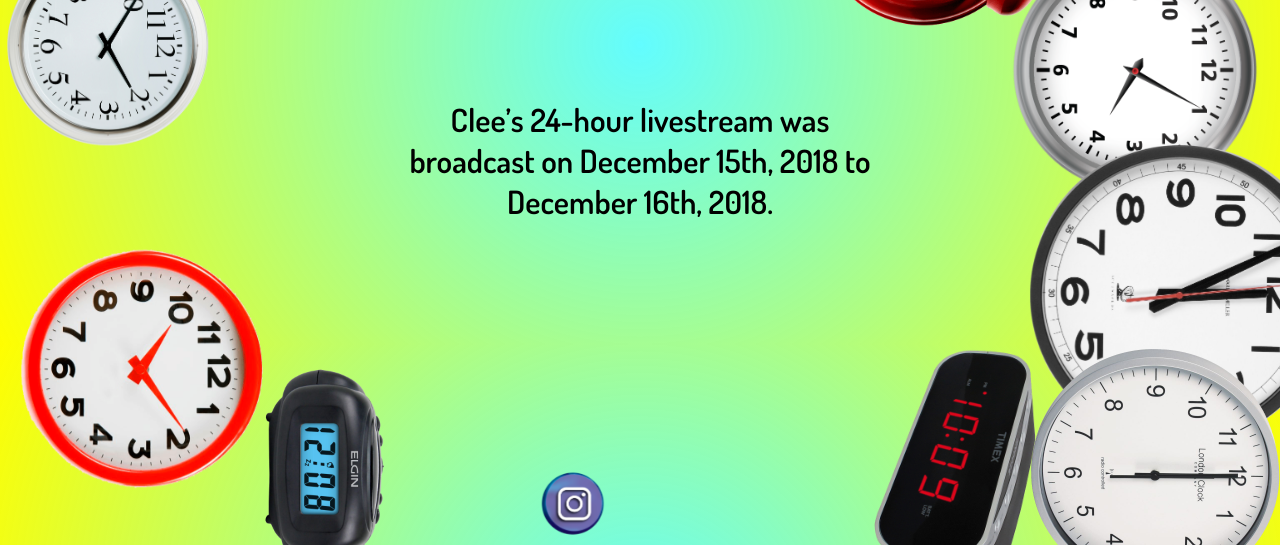
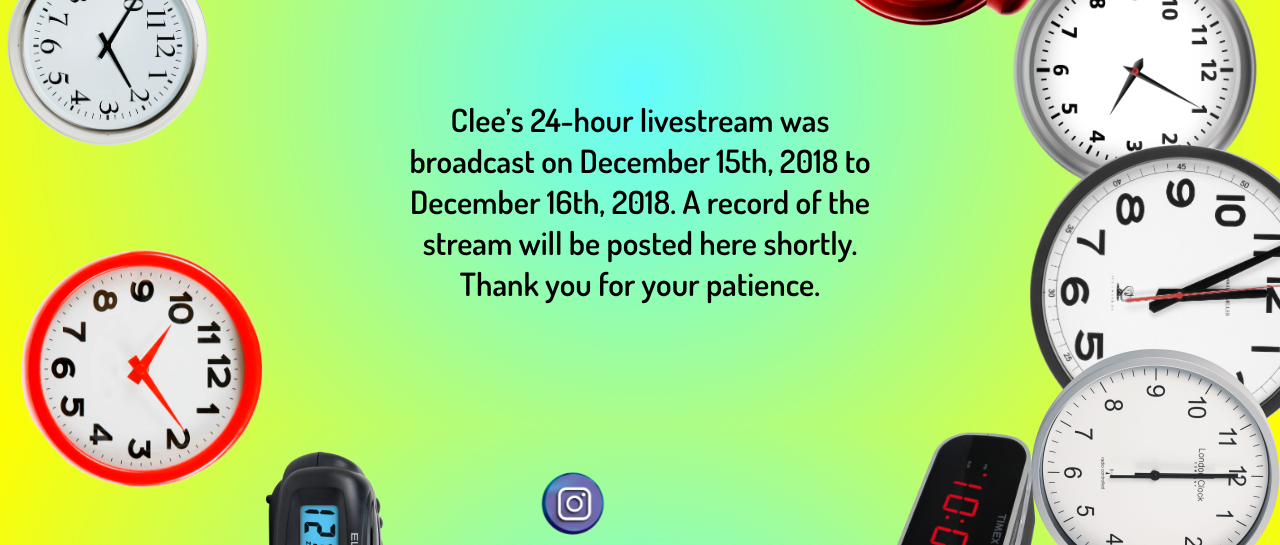
Before and after one commit to trevorlitsey/imm-release-dec-2018, a website: page clee.html in a window 1280 px wide. Shown: the part 255-800 px from the top of the page. Drawn offline with nearby package versions, Linux system fonts and the light colour scheme.

Commit message:
clee edit

```diff
--- a/clee.html
+++ b/clee.html
@@ -36,7 +36,7 @@
 
         <div class="video">
         <h1>
-          Clee’s 24-hour livestream was broadcast on December 15th, 2018 to December 16th, 2018.
+          Clee’s 24-hour livestream was broadcast on December 15th, 2018 to December 16th, 2018. A record of the stream will be posted here shortly. Thank you for your patience.
         </h1>
         </div>
 
```
